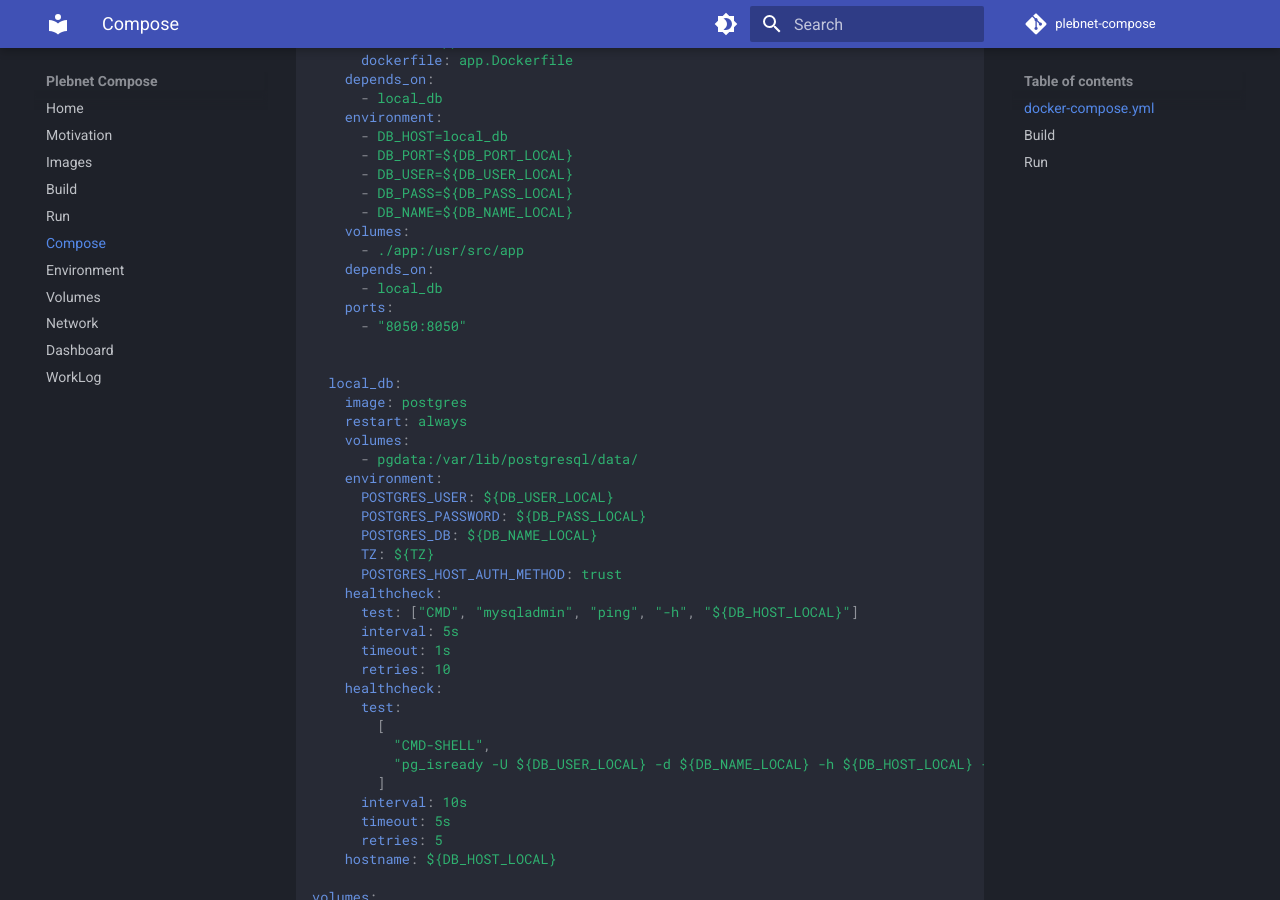
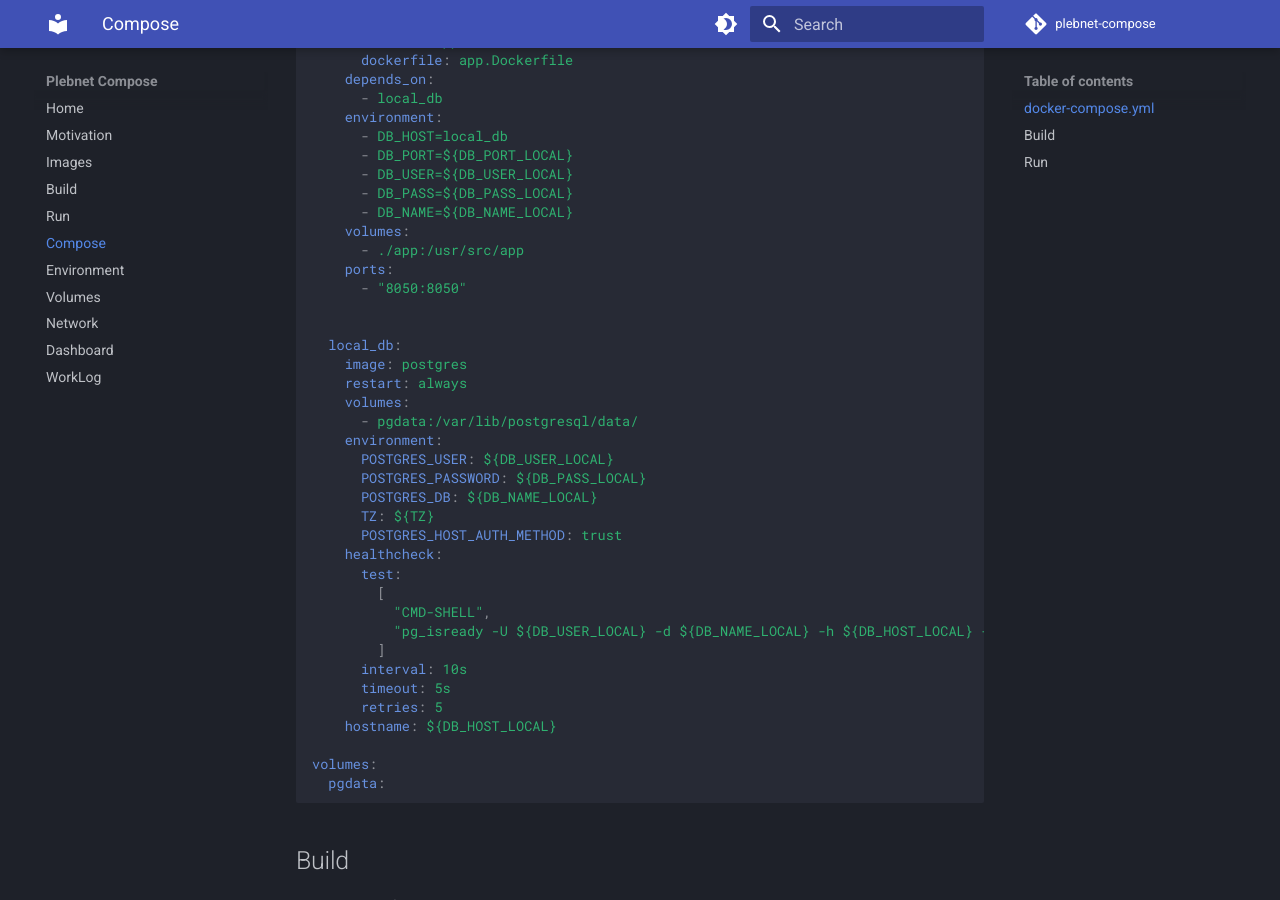
Before and after one commit to plebnet-dev/plebnet-compose, an MkDocs documentation site: the page built from docs/compose.md, in a window 1280 px wide and 900 px high, scrolled down 1035 px. Built offline with MkDocs 1.6.1 and Material for MkDocs 9.7.7, drawn with Linux system fonts in a browser that asks for light colours; comment, search, counter and statistics services are not loaded.

Commit message:
removed healthcheck, duplicate depends

```diff
--- a/docker-compose.yaml
+++ b/docker-compose.yaml
@@ -35,8 +35,6 @@ services:
       - DB_NAME=${DB_NAME_LOCAL}
     volumes:
       - ./app:/usr/src/app
-    depends_on:
-      - local_db
     ports:
       - "8050:8050"
 
@@ -53,11 +51,6 @@ services:
       TZ: ${TZ}
       POSTGRES_HOST_AUTH_METHOD: trust
     healthcheck:
-      test: ["CMD", "mysqladmin", "ping", "-h", "${DB_HOST_LOCAL}"]
-      interval: 5s
-      timeout: 1s
-      retries: 10
-    healthcheck:
       test:
         [
           "CMD-SHELL",
```
Also changed, not shown: WorkLog.md (+1 -0 lines).
